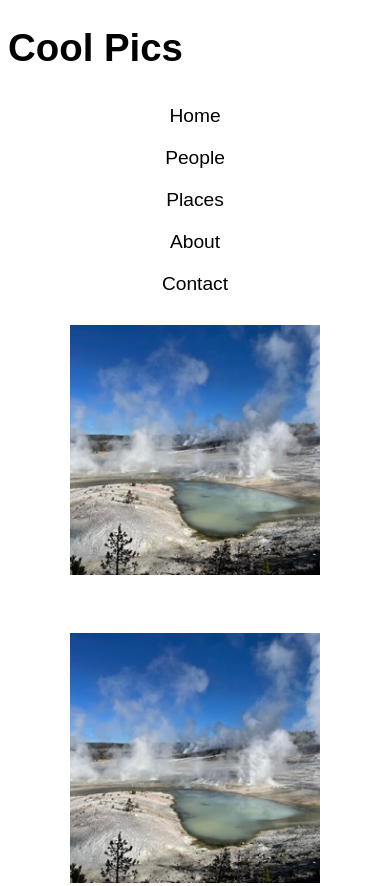
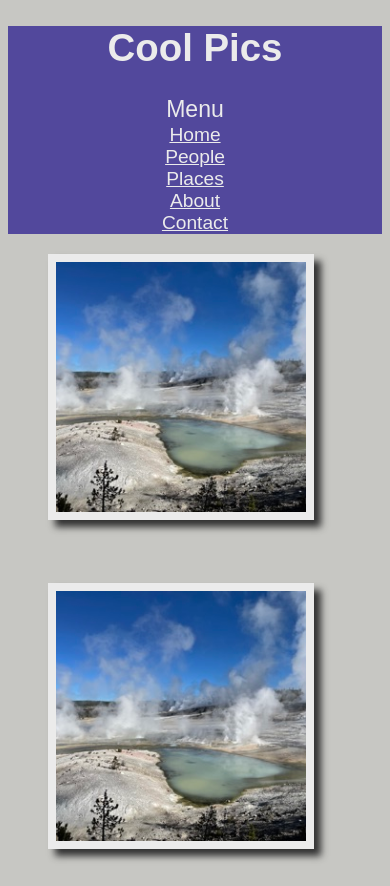
Before and after one commit to kdesign25/wdd131, a plain HTML site: page coolpics/index.html in a window 390 px wide. Shown: the top 886 px of the page. Drawn offline with Linux system fonts and the light colour scheme; a web font is replaced by a local one.

Commit message:
coolpics part 1

```diff
--- a/coolpics/coolpics.css
+++ b/coolpics/coolpics.css
@@ -12,90 +12,70 @@
 body {
     font-family: var(--primary-font);
     font-size: 1.2em;
+    background-color: rgb(199, 199, 195);
 }
 a:link,
 a:visited {
-    color: var(--accent-color);
+    color: var(--text-light);
+}
+header,footer,#menu-button {
+    background-color: var(--primary-color);
+    text-align: center;
+    color: var(--text-light);
+    }
+footer{
+  text-align: left;
 }
 img {
-	max-width: 100%;
+  max-width: 100%; /* Keep the image smaller */
+  height: 250px;
   width: 250px;
-    height: 250px;
-    display: block;
-    object-fit: cover;
-    display: flex;
+  border: 8px solid #ebebeb;
+  box-shadow: 7px 7px 7px #333;
   object-fit: cover;
 }
-header {
-    background-color: <your color>;
-    text: centered;
-
+#menu-button{
+border: none;
+font-size: 1.2em;
 }
-
-    /* Default layout for larger screens (desktop) */
-.container {
-    display: flex;
-    flex-direction: row; /* Items are arranged in a row */
-    gap: 20px;
-  }
-  @media (max-width: 600px) {
-    .container {
-      flex-direction: column; /* Stacks items in a column */
-    }
-  }
-
-
-  /* Default desktop menu */
 .menu {
   display: flex;
-    justify-content: space-around; /* Spreads menu items evenly */
+  justify-content: space-around;
+  flex-direction: column;
 }
-
-  .menu a {
-    text-decoration: none;
-    padding: 10px;
-    color: black;
+nav a {
+  display: block;
 }
-
-  /* Stack menu items on smaller screens */
-  @media (max-width: 600px) {
-    .menu {
-      flex-direction: column; /* Stack items vertically */
-      align-items: center;    /* Center items in the column */
-    }
-  }
-
-
-
-
-
-
-
-  /* Default desktop layout */
+/* Mobile - layout */
 .content {
     display: flex;
     align-items: center; /* Align items side-by-side */
     gap: 20px;
+    display: grid;
+    grid-template-columns: 100%;
+    grid-column-gap: 0;
+    grid-row-gap: 20px;
+
   }
-
-  img {
-    max-width: 100%; /* Keep the image smaller */
-    height: 250px;
-    width: 250px;
-    object-fit: cover;
-  }
-
-  /* Mobile-friendly layout */
-  @media (max-width: 600px) {
-    .content {
-      flex-direction: column; /* Stack the image and text vertically */
-      text-align: center; /* Center the text */
-    }
-
-    img {
-      max-width: 100%; /* Let the image fill the width */
-      height: 250px;
-      width: 250px;
-      object-fit: cover;
+/* Tablet - layout */
+  @media only screen and (min-width: 700px) {
+    .content{
+      grid-template-columns: 47.5% 47.5%;
+      grid-column-gap: 5%;
+      grid-row-gap: 10px;
     }
   }
+/* Desktop - layout */
+  @media only screen and (min-width: 1000px) {
+    .content {
+      grid-template-columns: 30% 30% 30%;
+      grid-row-gap: 10px;
+
+    }
+    .menu{
+      flex-direction: row;
+    }
+  #menu-button {
+    display: none;
+  }
+  }
--- a/coolpics/index.html
+++ b/coolpics/index.html
@@ -3,14 +3,16 @@
 <head>
     <meta charset="UTF-8">
     <meta name="viewport" content="width=device-width, initial-scale=1.0">
-    <title>Element</title>
+    <title>Cool Pics</title>
+    <meta name="author" content="kathia">
+    <meta name="description" content="kathia">
     <link  rel="stylesheet" href="coolpics.css" >
     <script src="coolpics.js"></script>
 </head>
 <body>
-
 <header class="header">
     <h1>Cool Pics</h1>
+    <button id="menu-button" >Menu</button>
     <nav class="menu">
     <a href="#home">Home</a>
     <a href="#people">People</a>
@@ -21,10 +23,7 @@
 </header>
 <main>
     <section class="gallery">
-
     <div class="content">
-
-
     <figure> <img src="norris-sm.jpeg" alt="picture"></figure>
     <figure> <img src="norris-sm.jpeg" alt="picture"></figure>
     <figure> <img src="norris-sm.jpeg" alt="picture"></figure>
--- a/mission/index.html
+++ b/mission/index.html
@@ -7,8 +7,16 @@
     <meta name="description" content="Mission Statement week1">
     <meta name="author" content="Kathia">
     <link rel="stylesheet" href="styles.css">
+    <script src="mission.js" defer></script>
 </head>
 <body>
+
+    <select  id="theme-select">
+        <option value="">--Please choose an option--</option>
+        <option value="light">Light</option>
+        <option value="dark">Dark</option>
+    </select>
+
     <header>
         <h1 class="center">Mission Statement</h1>
         <h2 class="center">Brigham Young University-Idaho</h2>
```
Also changed, not shown: dom-basics.html (added, +23 -0 lines), index.html (+4 -2 lines), mission/mission.js (+16 -0 lines). Lines whose indentation alone changed are shown as unchanged.
